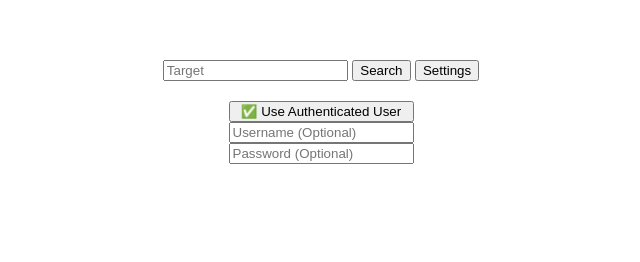
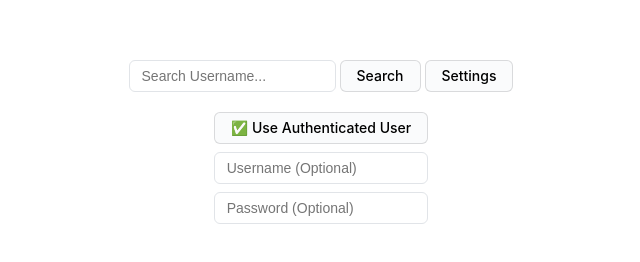
Before and after one commit to lomirus/Get-Github-Mutual-Followers, a website built with Vite: page index.html in a window 1280 px wide. Shown: the whole page, without its empty margins (319-959 px from the left). Built offline with nearby package versions, Linux system fonts and the light colour scheme.

Commit message:
feat: new header with github styles

```diff
--- a/index.html
+++ b/index.html
@@ -10,7 +10,7 @@
     <div id="app">
         <header>
             <div id="main">
-                <input id="target" type="text" placeholder="Target"/>
+                <input id="target" type="text" placeholder="Search Username..."/>
                 <button id="search">Search</button>
                 <button id="settings">Settings</button>
             </div>
--- a/src/style.css
+++ b/src/style.css
@@ -15,11 +15,15 @@ header {
 
 header>#main {
     margin-bottom: 20px;
+    display: flex;
+    flex-direction: row;
+    gap: 4px;
 }
 
 header>#authentication {
     display: flex;
     flex-direction: column;
+    gap: 8px;
 }
 
 #results {
@@ -34,3 +38,42 @@ header>#authentication {
 #results>.user>img{
     width: 200px;
 }
+
+input[type="text"], input[type="password"] {
+    outline: none;
+    font-size: 14px;
+    line-height: 20px;
+    padding: 5px 12px;
+    border: solid 1px rgb(225, 228, 232);
+    border-radius: 6px;
+}
+
+input[type="text"]:focus, input[type="password"]:focus {
+    border-color: #0366d6;
+    box-shadow: 0 0 0 3px rgba(3, 102, 214, 0.3);
+}
+
+button {
+    background-color: rgb(250, 251, 252);
+    cursor: pointer;
+    border: rgba(27, 31, 35, 0.15) solid 1px;
+    border-radius: 6px;
+    padding: 5px 16px;
+    line-height: 20px;
+    font-size: 14px;
+    font-weight: 500;
+    font-family: -apple-system, BlinkMacSystemFont, Segoe UI, Helvetica, Arial, sans-serif, Apple Color Emoji, Segoe UI Emoji;
+    transition-delay: 0s;
+    transition-duration: 0.1s;
+    transition-property: color, background-color, border-color;
+    transition-timing-function: cubic-bezier(0.3, 0, 0.5, 1);
+}
+
+button:hover {
+    background-color: rgb(243, 244, 246);
+}
+
+button:active {
+    background-color: rgb(235, 236, 240);
+    border-color: rgba(27, 31, 35, 0.1);
+}
```
